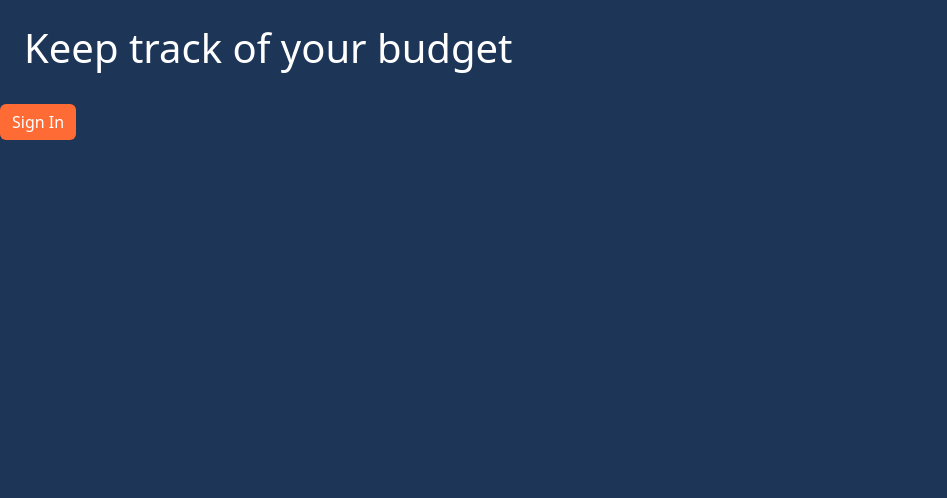
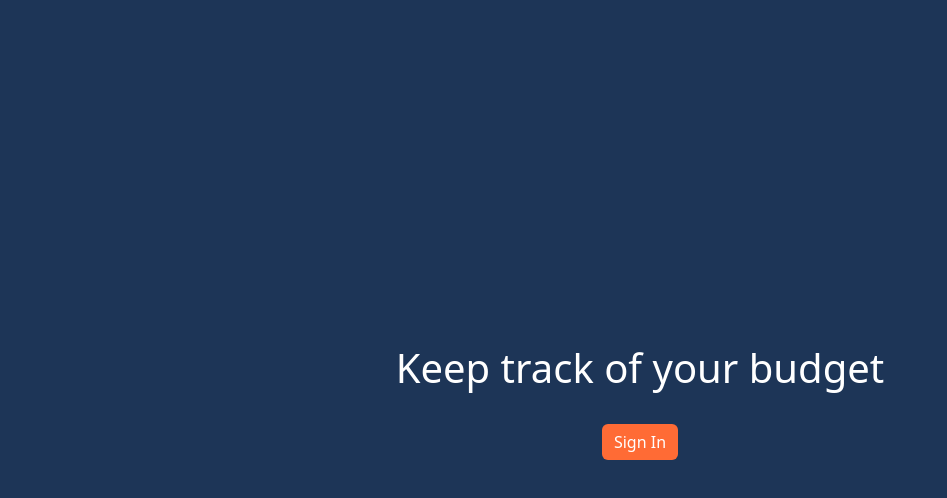
Before and after one commit to Pernilla-tech/foodbudget, a React (Vite) app: page / in a window 1280 px wide. Shown: the top 498 px of the page, without its empty margins (0-947 px from the left). Built offline with nearby package versions, Linux system fonts and the light colour scheme; no server answers.

Commit message:
add styling

```diff
--- a/src/App.tsx
+++ b/src/App.tsx
@@ -41,7 +41,7 @@ const App = () => {
 
 	return (
 		<div className="App">
-			<div className="login__container">
+			<div style={{ display: "flex", alignItems: "center", flexDirection: "column", marginTop: "25%" }}>
 				<h1 style={{ color: "white", padding: "24px" }}>
 					Keep track of your budget
 				</h1>
--- a/src/components/Navbar.tsx
+++ b/src/components/Navbar.tsx
@@ -24,13 +24,13 @@ const Navbar = () => {
 					</Nav.Link>
 
 				</Nav>
-				<div style={{ display: "flex" }}>
+				<div style={{ display: "flex", alignItems: "center" }}>
 					{user ? (
 						<><img style={{
 							borderRadius: "50px",
 							height: "30px"
 						}} src={user.photoURL || ""} />
-							<p style={{ margin: "0", paddingRight: "4px", paddingLeft: "4px" }}> {user.displayName}</p></>
+							<p style={{ margin: "0", paddingRight: "10px", paddingLeft: "5px" }}>{user.displayName}</p></>
 					) : (
 						null
 					)
```
